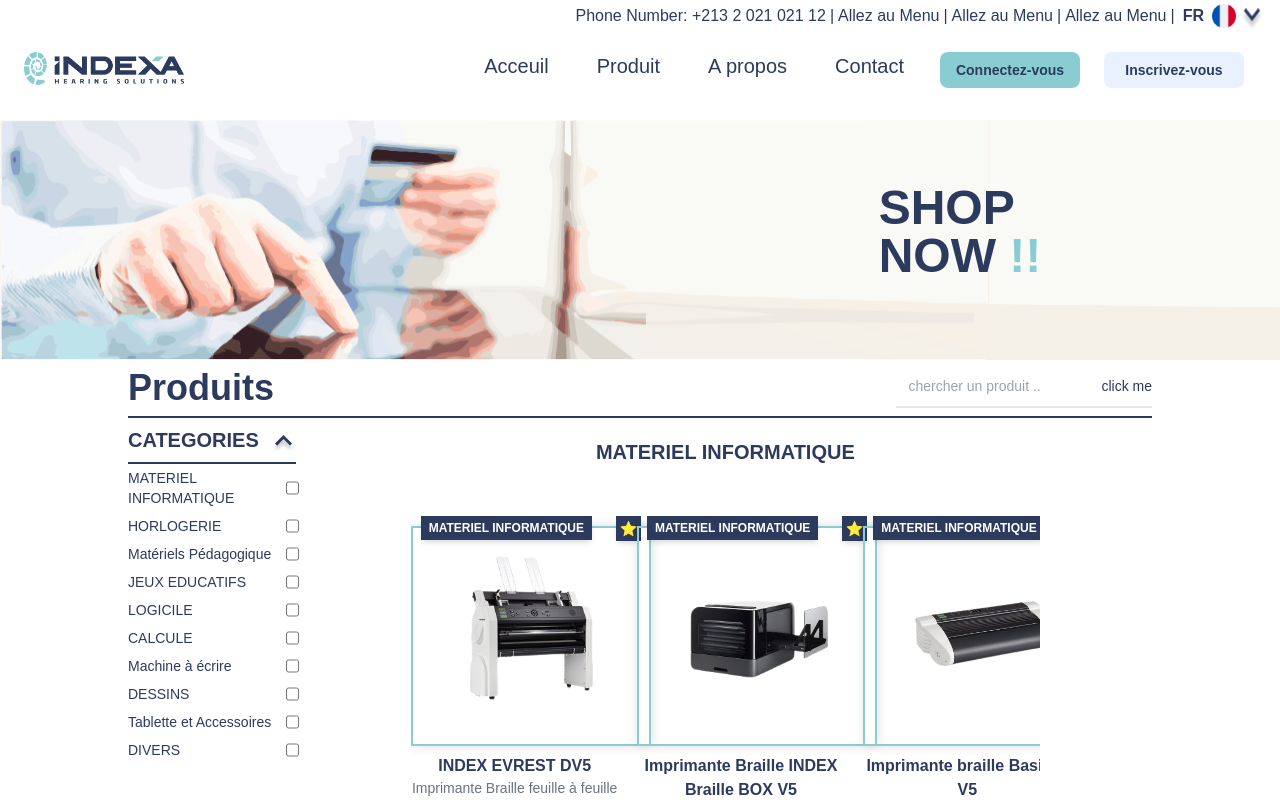
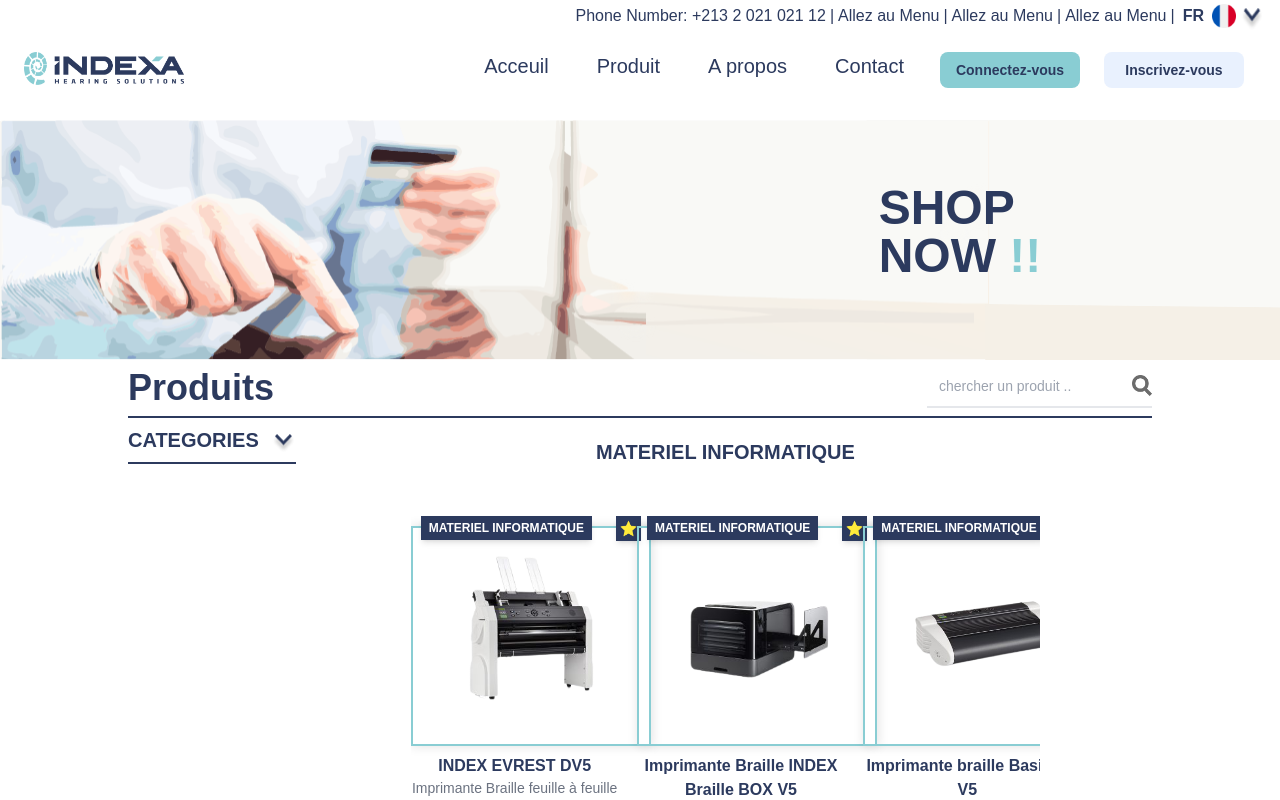
Before and after one commit to abdelbarie/INDEXA_PROJECT, a Next.js app: page /products in a window 1280 px wide. Shown: the top 800 px of the page. Built offline with nearby package versions, Linux system fonts and the light colour scheme.

Commit message:
fix icons and interactions

```diff
--- a/components/partials/ProductsHeader.js
+++ b/components/partials/ProductsHeader.js
@@ -1,6 +1,5 @@
 import React , {useState} from 'react';
 import {useRouter} from "next/router";
-
 const ProductsHeader = () => {
 
   const [searchValue , setSearchValue] = useState(" ") ;
@@ -35,7 +34,7 @@
               type="search"
               onChange={handleSearchChange}
             ></input>
-            <button type="submit"  >click me</button>
+            <button type="submit"  ><img src='/imgs/search_icon.png' width="20px"></img></button>
             </form>
 
           </div>
--- a/pages/products/index.js
+++ b/pages/products/index.js
@@ -10,7 +10,6 @@
   const [produstFilter , setProductsFilter] = useState([false,false,false,false,false,false,false,false,false,false]) ;
   const handleClick = () => {
     setCategoOpen(!isCategoOpen);
-
   };
 
   const filter = (e) =>{
@@ -25,12 +24,12 @@
             <div className="flex font-semibold text-xl py-2 border-b-2 categories w-fit gap-3">
               CATEGORIES
               <img
-                src="/imgs/up.png"
-                className="mt-2"
+                src={isCategoOpen?"/imgs/up.png" :"/imgs/down.png"}
+                className="mt-2 cursor-pointer"
                 onClick={handleClick}
               ></img>
             </div>
-            <div>
+            <div className={isCategoOpen?'block':'hidden'}>
               {
                 [
                   "MATERIEL INFORMATIQUE",
@@ -46,7 +45,7 @@
                 ].map((cat , key)=>(
                   <div key={key} className="text-sm w-full  flex justify-between py-1">
                     {cat}
-                    <input type="checkbox" className="accent-custom-green " onChange={filter} id={key} ></input>
+                    <input type="checkbox" className="accent-custom-green cursor-pointer" onChange={filter} id={key} ></input>
                   </div>
                 ))
               }
```
Also changed, not shown: public/imgs/search_icon.png (added).
